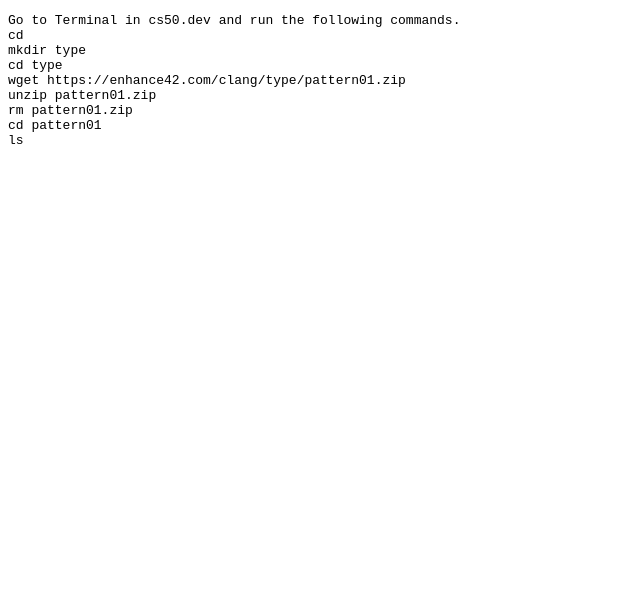
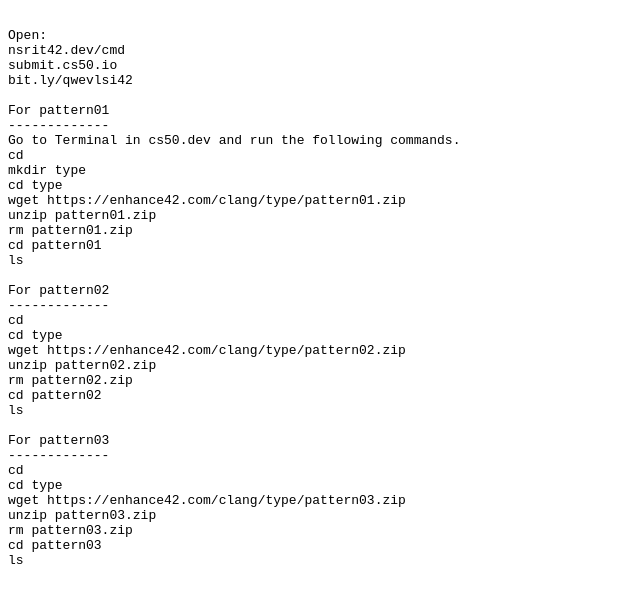
Before and after one commit to nsrit42/website, a plain HTML site: page docs/cmd/index.html in a window 1280 px wide. Shown: the whole page, without its empty margins (0-640 px from the left). Drawn offline with Linux system fonts and the light colour scheme.

Commit message:
for 3 patterns

```diff
--- a/docs/cmd/index.html
+++ b/docs/cmd/index.html
@@ -7,6 +7,14 @@
 </head>
 <body>
     <pre>
+
+Open:
+nsrit42.dev/cmd
+submit.cs50.io
+bit.ly/qwevlsi42
+
+For pattern01
+-------------
 Go to Terminal in cs50.dev and run the following commands.
 cd
 mkdir type
@@ -16,7 +24,27 @@ unzip pattern01.zip
 rm pattern01.zip
 cd pattern01
 ls
-    </pre>
+
+For pattern02
+-------------
+cd
+cd type
+wget https://enhance42.com/clang/type/pattern02.zip
+unzip pattern02.zip
+rm pattern02.zip
+cd pattern02
+ls
+
+For pattern03
+-------------
+cd
+cd type
+wget https://enhance42.com/clang/type/pattern03.zip
+unzip pattern03.zip
+rm pattern03.zip
+cd pattern03
+ls
+</pre>
 
     </body>
 </html>
```
